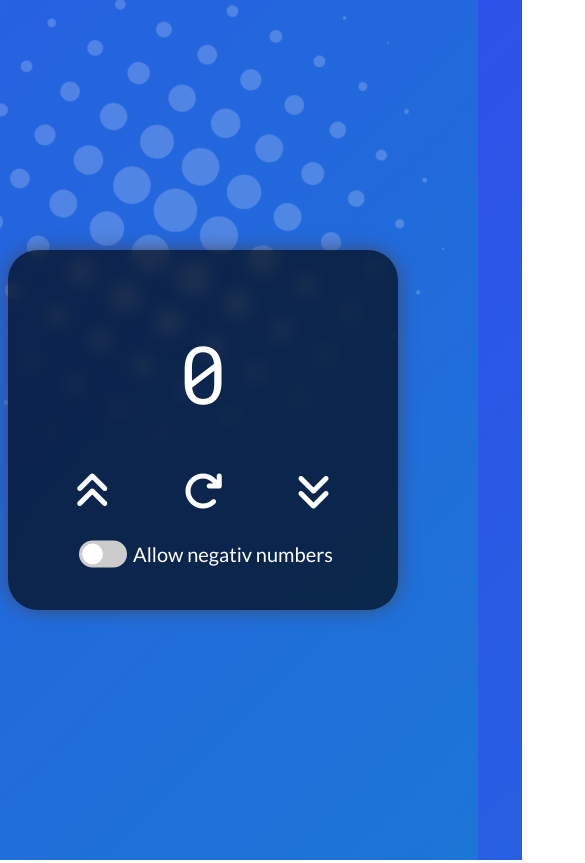
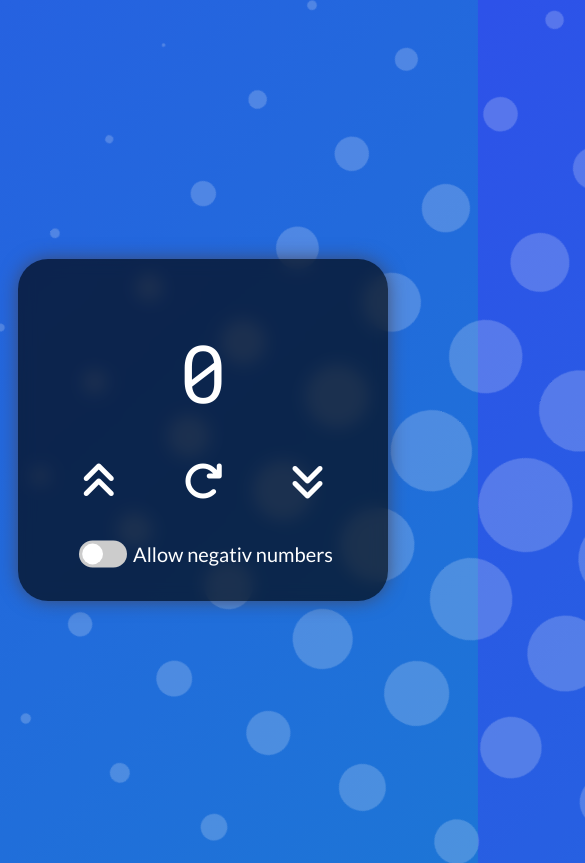
Before and after one commit to Nisser111/Simple-counter, a plain HTML site: page index.html in a window 390 px wide. Shown: the top 863 px of the page, 585 px wide, since content can reach past the window. Drawn offline with Linux system fonts and the light colour scheme.

Commit message:
update for mobile

```diff
--- a/main.css
+++ b/main.css
@@ -36,8 +36,7 @@ body{
 
 
 .container {
-    width: 400px;
-    height: 300px;
+    max-width: 400px;
     background-color: rgba(0, 0, 0, 0.65);
     backdrop-filter: blur(8px);
     -webkit-backdrop-filter: blur(8px);
@@ -47,6 +46,7 @@ body{
     flex-direction: column;
     justify-content: space-evenly;
     align-items: center;
+    margin: 10px;
     -webkit-box-shadow: 0px 0px 20px -2px rgba(66, 68, 90, 1);
     -moz-box-shadow: 0px 0px 20px -2px rgba(66, 68, 90, 1);
     box-shadow: 0px 0px 20px -2px rgba(66, 68, 90, 1);
@@ -126,6 +126,10 @@ input[type=number]::-webkit-outer-spin-button {
     margin-top: 7px;
 }
 
+.negativ-num-flag {
+    margin-top: 20px;
+}
+
 .negativ-num-flag:hover{
     -webkit-touch-callout: none; /* iOS Safari                           */
     -webkit-user-select: none; /* Safari                               */
@@ -148,6 +152,7 @@ input[type=number]::-webkit-outer-spin-button {
     width: 60px;
     height: 34px;
     transform: scale(0.8);
+    margin-top: 20px;
   }
 
   /* Hide default HTML checkbox */
@@ -206,10 +211,11 @@ input[type=number]::-webkit-outer-spin-button {
   }
 
 .bg__image {
-    width: 130%;
+    width: 130vw;
+    width: 130vh;
     position: absolute;
     top: -6vh;
-    right: -8vw;
+    left: -8vw;
     opacity: 0.2;
     z-index: -1;
     transform: rotate(0deg);
```
Also changed, not shown: index.html (+1 -1 lines).
